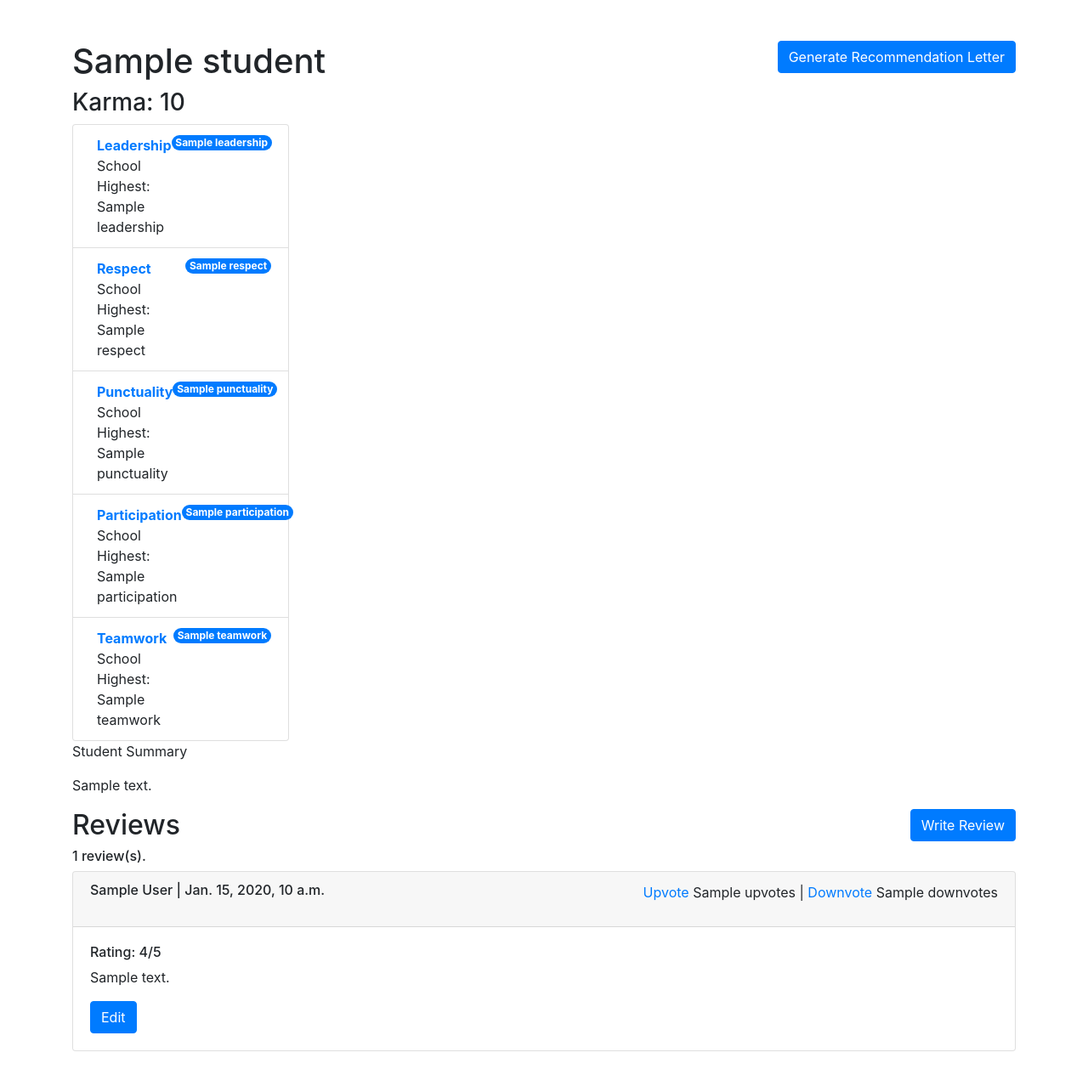
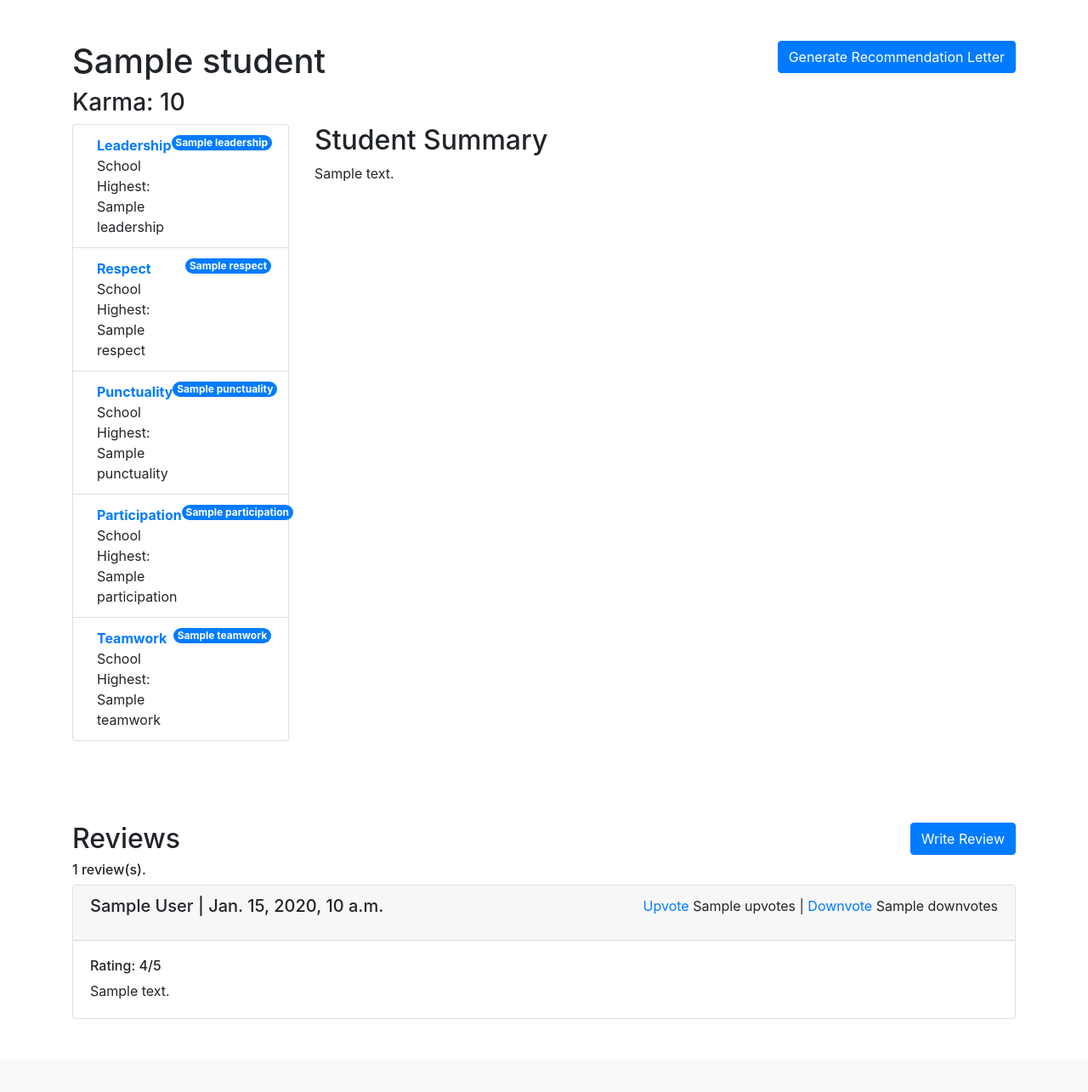
Before and after one commit to WE-ARE-JAM/student-reviews, a Django app: template base/templates/student-profile.html in a window 1280 px wide. Shown: the part 57-1342 px from the top of the page at 85% size. After the commit the page ends 1256 px from the top, so only its background shows below. Run offline with Django 4.2, Linux system fonts and the light colour scheme; the template is opened without the code that fills it: most values are stand-ins (such as "Sample title", 1, 10 or a date in 2020); some libraries are stand-ins or nearby versions.

Commit message:
Show edit review button for reviewer only

```diff
--- a/base/templates/student-profile.html
+++ b/base/templates/student-profile.html
@@ -56,11 +56,14 @@
                 </li>
             </ul>
         </div>
+        <div class="col-9">
+            <h2>Student Summary</h2>
+            <p>{{ summary }}</p>
+        </div>
     </div>
+</div>
 
-    <p>Student Summary</p>
-    <p>{{ summary }}</p>
-
+<div class="container py-5">
     <div class="d-flex justify-content-between">
         <h2>Reviews</h2>
         <a href="{% url 'base:write-review' student.name %}">
@@ -82,13 +85,17 @@
 
             <div class="card">
                 <div class="card-header d-flex justify-content-between">
-                    <h6>{{ review.staff.user.first_name }} {{ review.staff.user.last_name }} | {{ review.timestamp }}</h6>
+                    <h5>{{ review.staff.user.first_name }} {{ review.staff.user.last_name }} | {{ review.timestamp }}</h5>
                     <p><a href="#" onClick="document.getElementsByClassName('upvote id-{{ review.id }}')[0].submit()">Upvote</a> {{ review.stats.upvotes }}   |   <a href="#" onClick="document.getElementsByClassName('downvote id-{{ review.id }}')[0].submit()">Downvote</a> {{ review.stats.downvotes }}</p>
                 </div>
                 <div class="card-body">
                     <h6>Rating: {{ review.rating }}/5</h6>
                     <p class="card-text">{{ review.text }}</p>
-                    <a href="{% url 'base:edit-review' review.id %}" class="btn btn-primary">Edit</a>
+                    {% if user == review.staff.user %}
+                        <div class="d-flex justify-content-end">
+                            <a href="{% url 'base:edit-review' review.id %}" class="btn btn-primary">Edit</a>
+                        </div>
+                    {% endif %}
                 </div>
             </div>
 
```
